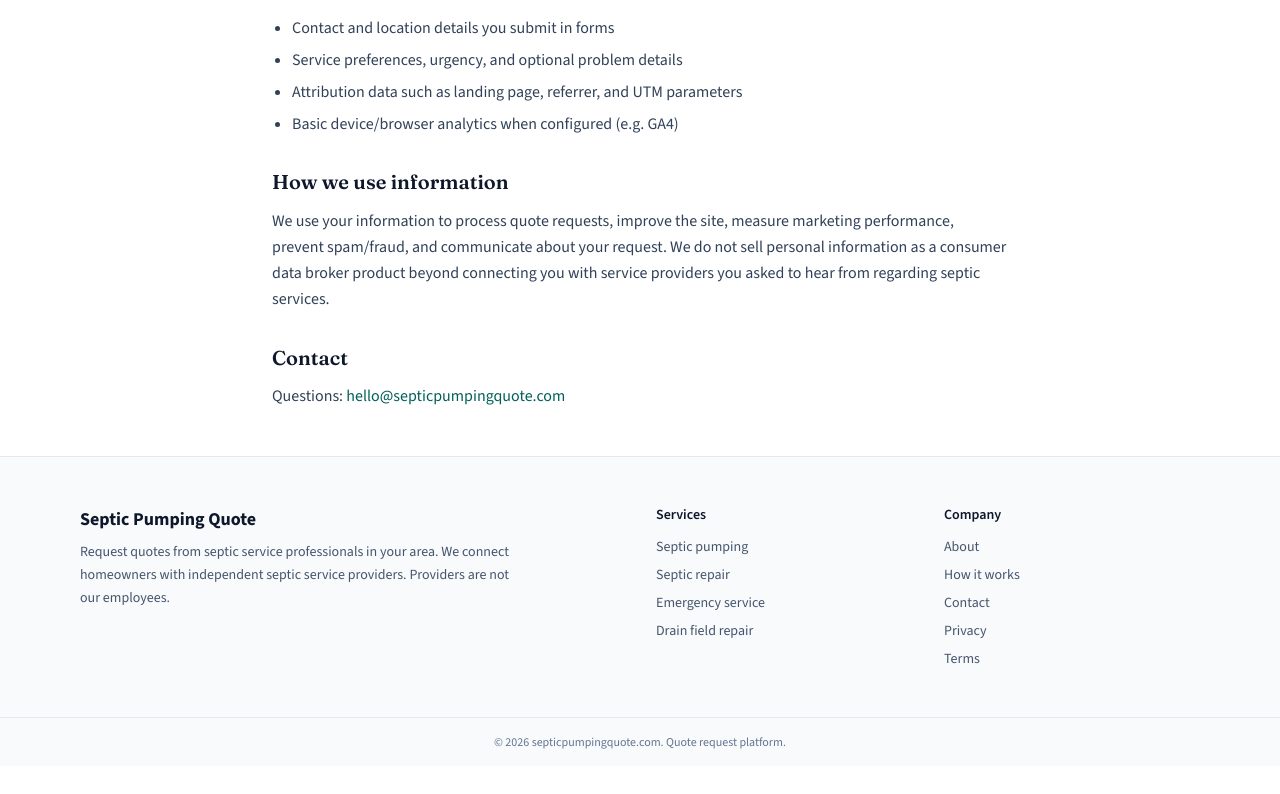
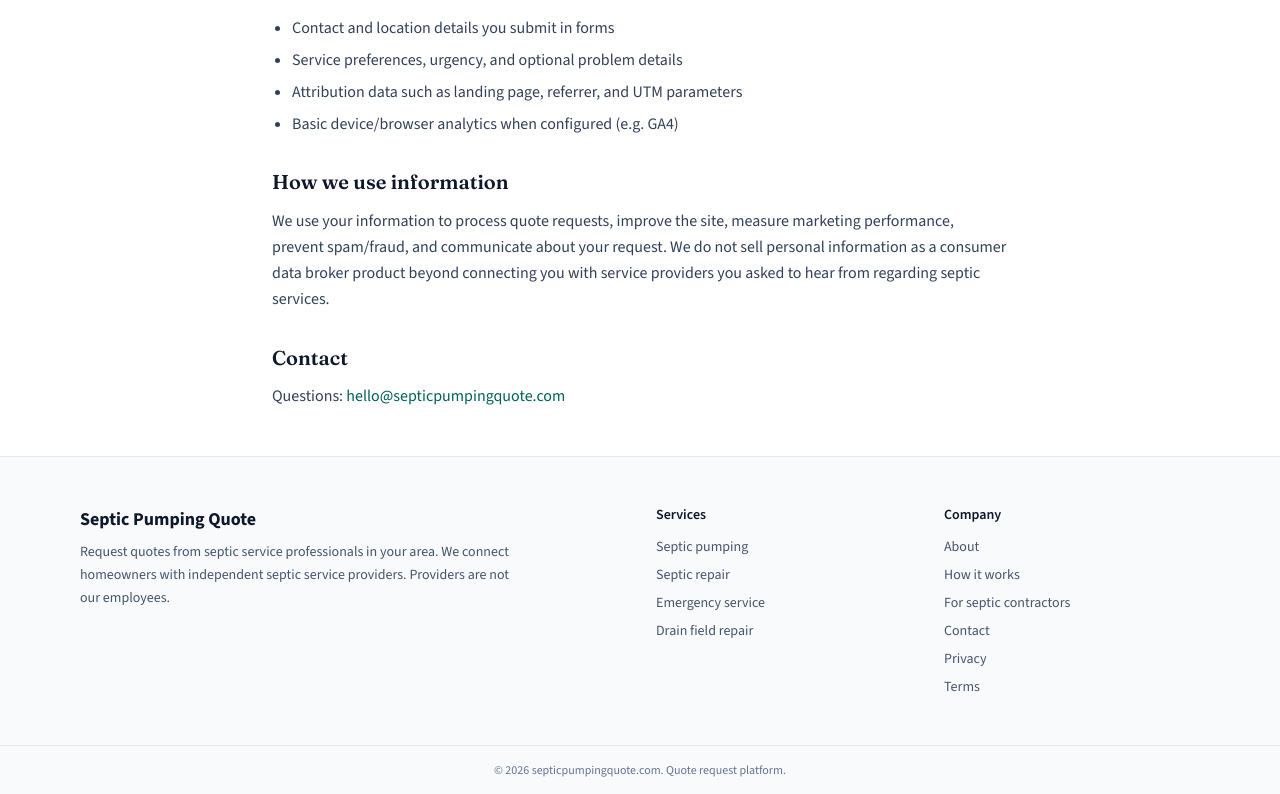
Before and after one commit to golfsum/septicpumpingquote, a Next.js app: page /privacy in a window 1280 px wide. Shown: the part 329-1123 px from the top of the page. Before the commit the page ends 1095 px from the top, so only its background shows below. Built offline with nearby package versions, Linux system fonts and the light colour scheme; no server answers.

Commit message:
providers: link provider network in site footer

```diff
--- a/src/components/layout/Footer.tsx
+++ b/src/components/layout/Footer.tsx
@@ -39,6 +39,9 @@
               <Link href="/how-it-works">How it works</Link>
             </li>
             <li>
+              <Link href="/providers">For septic contractors</Link>
+            </li>
+            <li>
               <Link href="/contact">Contact</Link>
             </li>
             <li>
```
